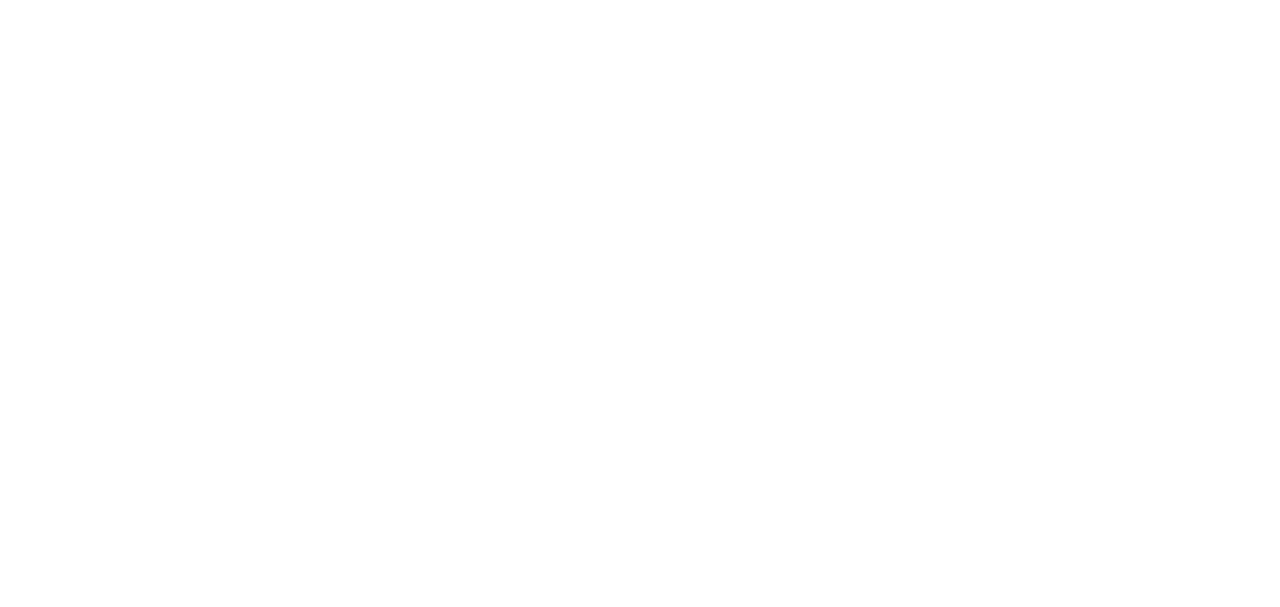
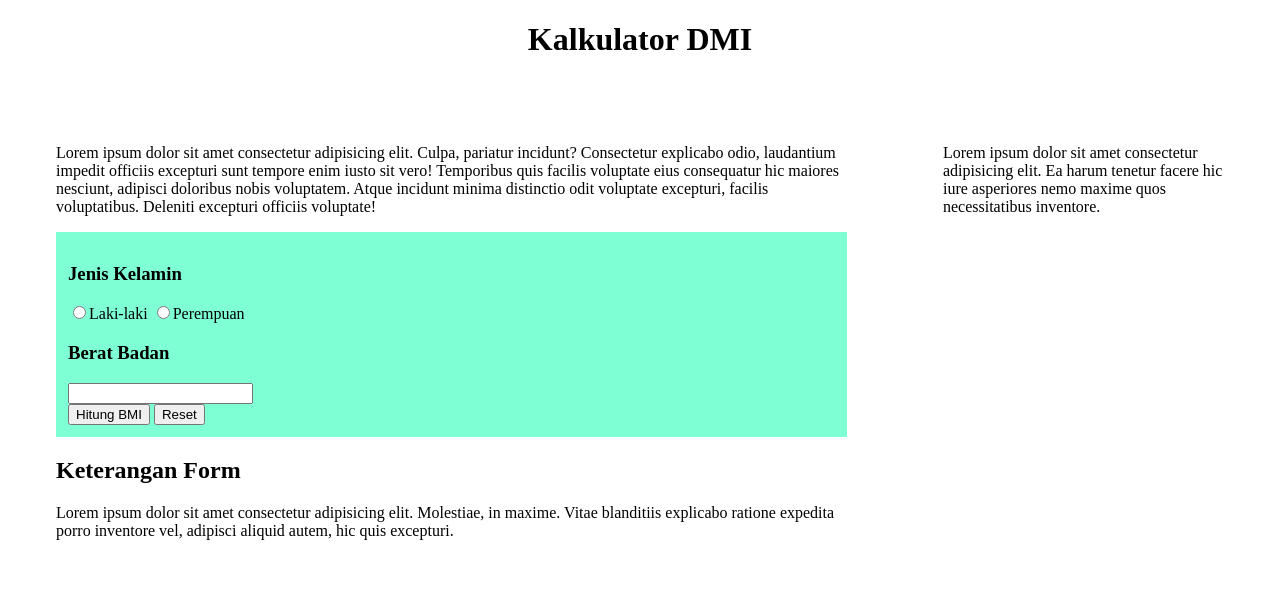
Before and after one commit to revou-fundamental-course/5-aug-24-raflyalvito, a plain HTML site: page index.html in a window 1280 px wide. Drawn offline with Linux system fonts and the light colour scheme.

Commit message:
menambahkan layout

```diff
--- a/css/style.css
+++ b/css/style.css
@@ -0,0 +1,18 @@
+/* * {
+  margin: 0;
+  padding: 0;
+} */
+
+.main-title {
+  text-align: center;
+}
+main {
+  display: flex;
+}
+form {
+  padding: 12px;
+  background-color: aquamarine;
+}
+aside {
+  padding: 48px;
+}
--- a/index.html
+++ b/index.html
@@ -7,6 +7,75 @@
     <title>Kalkulator BMI</title>
   </head>
   <body>
+    <header>
+      <h1 class="main-title">Kalkulator DMI</h1>
+    </header>
+
+    <main class="">
+      <aside>
+        <article>
+          <p>
+            Lorem ipsum dolor sit amet consectetur adipisicing elit. Culpa,
+            pariatur incidunt? Consectetur explicabo odio, laudantium impedit
+            officiis excepturi sunt tempore enim iusto sit vero! Temporibus quis
+            facilis voluptate eius consequatur hic maiores nesciunt, adipisci
+            doloribus nobis voluptatem. Atque incidunt minima distinctio odit
+            voluptate excepturi, facilis voluptatibus. Deleniti excepturi
+            officiis voluptate!
+          </p>
+        </article>
+
+        <form>
+          <div>
+            <h3>Jenis Kelamin</h3>
+            <input
+              type="radio"
+              id="laki-laki"
+              name="jenis-kelamin"
+              value="laki-laki"
+            /><label for="laki-laki">Laki-laki</label>
+            <input
+              type="radio"
+              id="perempuan"
+              name="jenis-kelamin"
+              value="perempuan"
+            /><label for="perempuan">Perempuan</label>
+          </div>
+
+          <div>
+            <h3>Berat Badan</h3>
+            <input type="number" />
+          </div>
+
+          <div>
+            <button>Hitung BMI</button>
+            <button>Reset</button>
+          </div>
+        </form>
+
+        <article>
+          <header>
+            <h2>Keterangan Form</h2>
+          </header>
+          <p>
+            Lorem ipsum dolor sit amet consectetur adipisicing elit. Molestiae,
+            in maxime. Vitae blanditiis explicabo ratione expedita porro
+            inventore vel, adipisci aliquid autem, hic quis excepturi.
+          </p>
+        </article>
+      </aside>
+
+      <aside>
+        <section>
+          <p>
+            Lorem ipsum dolor sit amet consectetur adipisicing elit. Ea harum
+            tenetur facere hic iure asperiores nemo maxime quos necessitatibus
+            inventore.
+          </p>
+        </section>
+      </aside>
+    </main>
+
     <script src="js/script.js"></script>
   </body>
 </html>
```
